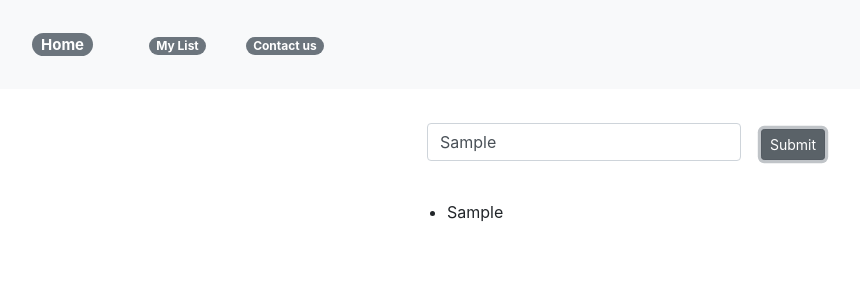
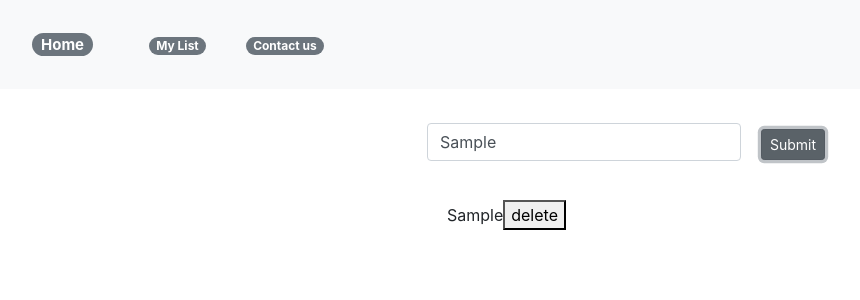
Before and after one commit to Alba599/gratitude-list, a React (Create React App) app: page / in a window 1280 px wide. Both pictures are taken after typing "Sample" into the empty fields and a click on the input "Submit". Shown: the top 300 px of the page, without its empty margins (4-864 px from the left). Built offline with nearby package versions, Linux system fonts and the light colour scheme.

Commit message:
delete button

```diff
--- a/src/App.js
+++ b/src/App.js
@@ -2,6 +2,7 @@ import React from "react";
 // import logo from './logo.svg';
 import "bootstrap/dist/css/bootstrap.css";
 import NavBar from "./navbar";
+import Child from "./Child";
 import "./App.css";
 
 class App extends React.Component {
@@ -24,6 +25,12 @@ class App extends React.Component {
     }));
 
     event.preventDefault();
+  };
+
+  delete = (index) => {
+    this.setState((prevState) => ({
+      myArray: prevState.myArray.filter((el, i) => i != index),
+    }));
   };
 
   render() {
@@ -53,10 +60,13 @@ class App extends React.Component {
               className="btn btn-secondary btn-sm"
             />
             <ul>
+              <Child delete={this.delete} data={this.state.myArray} />
+            </ul>
+            {/* <ul>
               {this.state.myArray.map((item) => (
                 <li>{item}</li>
               ))}
-            </ul>
+            </ul> */}
           </form>
         </div>
       </div>
--- /dev/null
+++ b/src/Child.js
@@ -0,0 +1,22 @@
+import React from "react";
+
+class Child extends React.Component {
+  delete(index) {
+    this.props.delete(index);
+  }
+
+  render() {
+    return (
+      <div>
+        {this.props.data.map((el, i) => (
+          <div key={i}>
+            <span>{el}</span>
+            <button onClick={this.delete.bind(this, i)}>delete</button>
+          </div>
+        ))}
+      </div>
+    );
+  }
+}
+
+export default Child;
--- a/src/index.js
+++ b/src/index.js
@@ -2,6 +2,7 @@ import React from "react";
 import ReactDOM from "react-dom";
 import "./index.css";
 import App from "./App";
+// import FormPage from "./FormPage";
 // import "bootstrap/dist/css/bootstrap.min.css";
 
 ReactDOM.render(
```
Also changed, not shown: src/FormPage.js (added, +40 -0 lines).
